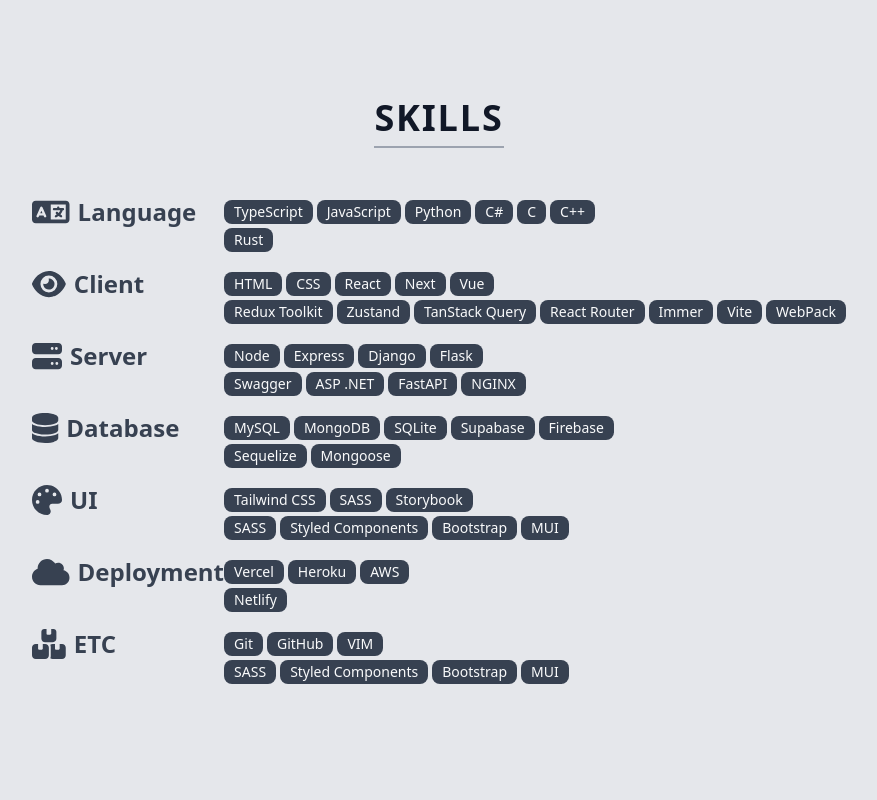
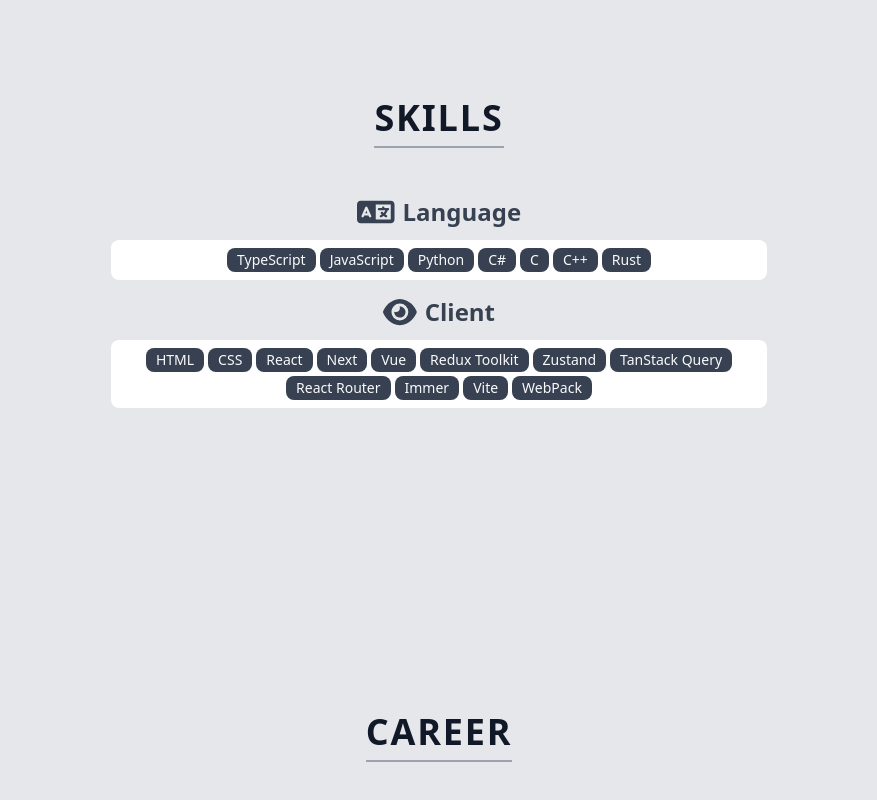
Before and after one commit to hhejo/portfolio, a React (Vite) app: page / in a window 1280 px wide. Shown: the part 1346-2146 px from the top of the page, without its empty margins (201-1078 px from the left). Built offline with nearby package versions, Linux system fonts and the light colour scheme.

Commit message:
feat: Update language, client

```diff
--- a/src/articles/Skills.tsx
+++ b/src/articles/Skills.tsx
@@ -1,78 +1,52 @@
+import { useState } from 'react';
 import { FontAwesomeIcon } from '@fortawesome/react-fontawesome';
 import {
   faLanguage,
   faEye,
-  faServer,
-  faDatabase,
-  faPalette,
-  faCloud,
-  faBoxesStacked,
+  // faServer,
+  // faDatabase,
+  // faPalette,
+  // faCloud,
+  // faBoxesStacked,
 } from '@fortawesome/free-solid-svg-icons';
 import { ArticleTitle, Badge } from '../components';
+import skillsData from '../assets/skills-data.json';
 
 export default function Skills() {
+  const [language] = useState(skillsData.language);
+  const [client] = useState(skillsData.client);
+
   return (
     <article className="w-full flex flex-col justify-center items-center py-32 gap-12 bg-gray-200">
       <ArticleTitle>SKILLS</ArticleTitle>
 
-      <div className="flex flex-col gap-4 max-w-4xl">
+      <div className="flex flex-col gap-4 max-w-2xl px-2">
         {/* Language */}
-        <div>
-          <div className="flex items-center">
-            <div className="flex items-center gap-2 w-48 text-2xl font-bold text-gray-700">
-              <FontAwesomeIcon icon={faLanguage} size="lg" /> Language
-            </div>
-            <div className="flex flex-col gap-1">
-              <ul className="flex gap-1">
-                <Badge>TypeScript</Badge>
-                <Badge>JavaScript</Badge>
-                <Badge>Python</Badge>
-                <Badge>C#</Badge>
-                <Badge>C</Badge>
-                <Badge>C++</Badge>
-              </ul>
-            </div>
+        <div className="flex flex-col items-center gap-3">
+          <div className="flex items-center gap-2 text-2xl font-bold text-gray-700">
+            <FontAwesomeIcon icon={faLanguage} size="lg" /> Language
           </div>
-          <div className="flex items-center">
-            <div className="w-48"></div>
-            <ul className="flex gap-1">
-              <Badge>Rust</Badge>
-            </ul>
-          </div>
+          <ul className="w-full flex justify-center items-center flex-wrap gap-1 p-2 rounded-lg bg-white">
+            {language.map((l) => (
+              <Badge>{l}</Badge>
+            ))}
+          </ul>
         </div>
 
         {/* Client */}
-        <div>
-          <div className="flex items-center">
-            <div className="flex items-center gap-2 w-48 text-2xl font-bold text-gray-700">
-              <FontAwesomeIcon icon={faEye} size="lg" /> Client
-            </div>
-            <div className="flex flex-col gap-1">
-              <ul className="flex gap-1">
-                <Badge>HTML</Badge>
-                <Badge>CSS</Badge>
-                <Badge>React</Badge>
-                <Badge>Next</Badge>
-                <Badge>Vue</Badge>
-              </ul>
-            </div>
+        <div className="flex flex-col items-center gap-3">
+          <div className="flex items-center gap-2 text-2xl font-bold text-gray-700">
+            <FontAwesomeIcon icon={faEye} size="lg" /> Client
           </div>
-          <div className="flex items-center">
-            <div className="w-48"></div>
-            <ul className="flex gap-1">
-              <Badge>Redux Toolkit</Badge>
-              <Badge>Zustand</Badge>
-              <Badge>TanStack Query</Badge>
-              <Badge>React Router</Badge>
-              <Badge>Immer</Badge>
-              <Badge>Vite</Badge>
-              <Badge>WebPack</Badge>
-            </ul>
-          </div>
+          <ul className="w-full flex justify-center items-center flex-wrap gap-1 p-2 rounded-lg bg-white">
+            {client.map((c) => (
+              <Badge>{c}</Badge>
+            ))}
+          </ul>
         </div>
 
         {/* Server */}
-        <div>
+        {/* <div>
           <div className="flex items-center">
             <div className="flex items-center gap-2 w-48 text-2xl font-bold text-gray-700">
               <FontAwesomeIcon icon={faServer} size="lg" /> Server
@@ -95,10 +69,10 @@
               <Badge>NGINX</Badge>
             </ul>
           </div>
-        </div>
+        </div> */}
 
         {/* Database */}
-        <div>
+        {/* <div>
           <div className="flex items-center">
             <div className="flex items-center gap-2 w-48 text-2xl font-bold text-gray-700">
               <FontAwesomeIcon icon={faDatabase} size="lg" /> Database
@@ -120,10 +94,10 @@
               <Badge>Mongoose</Badge>
             </ul>
           </div>
-        </div>
+        </div> */}
 
         {/* UI */}
-        <div>
+        {/* <div>
           <div className="flex items-center">
             <div className="flex items-center gap-2 w-48 text-2xl font-bold text-gray-700">
               <FontAwesomeIcon icon={faPalette} size="lg" /> UI
@@ -145,13 +119,13 @@
               <Badge>MUI</Badge>
             </ul>
           </div>
-        </div>
+        </div> */}
 
         {/* Deployment ? Infra ? Dev Ops ? Hosting ? */}
-        <div>
+        {/* <div>
           <div className="flex items-center">
             <div className="flex items-center gap-2 w-48 text-2xl font-bold text-gray-700">
-              <FontAwesomeIcon icon={faCloud} size="lg" /> Deployment
+              <FontAwesomeIcon icon={faCloud} size="lg" /> DevOps
             </div>
             <div className="flex flex-col gap-1">
               <ul className="flex gap-1">
@@ -167,10 +141,10 @@
               <Badge>Netlify</Badge>
             </ul>
           </div>
-        </div>
+        </div> */}
 
         {/* ETC */}
-        <div>
+        {/* <div>
           <div className="flex items-center">
             <div className="flex items-center gap-2 w-48 text-2xl font-bold text-gray-700">
               <FontAwesomeIcon icon={faBoxesStacked} size="lg" /> ETC
@@ -192,7 +166,7 @@
               <Badge>MUI</Badge>
             </ul>
           </div>
-        </div>
+        </div> */}
 
         {/* VSCode ? PyCharm ? */}
       </div>
```
